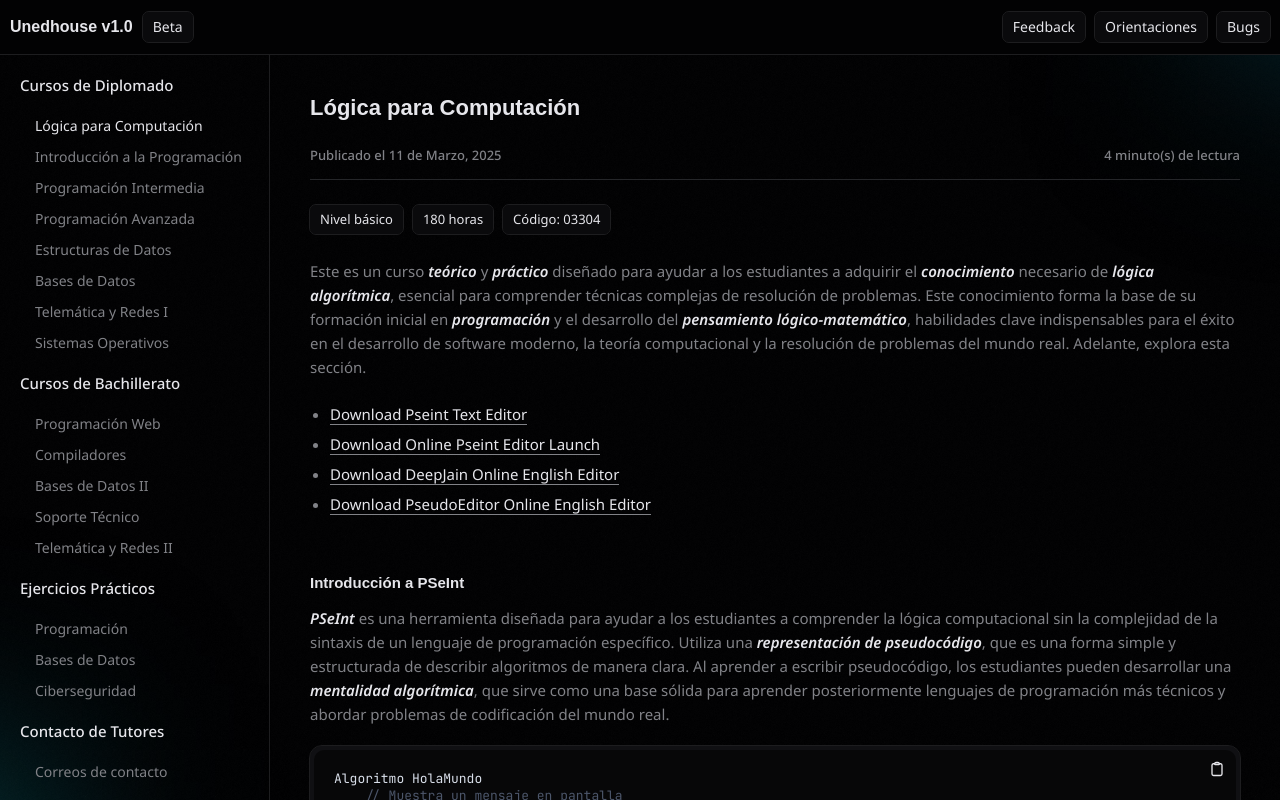
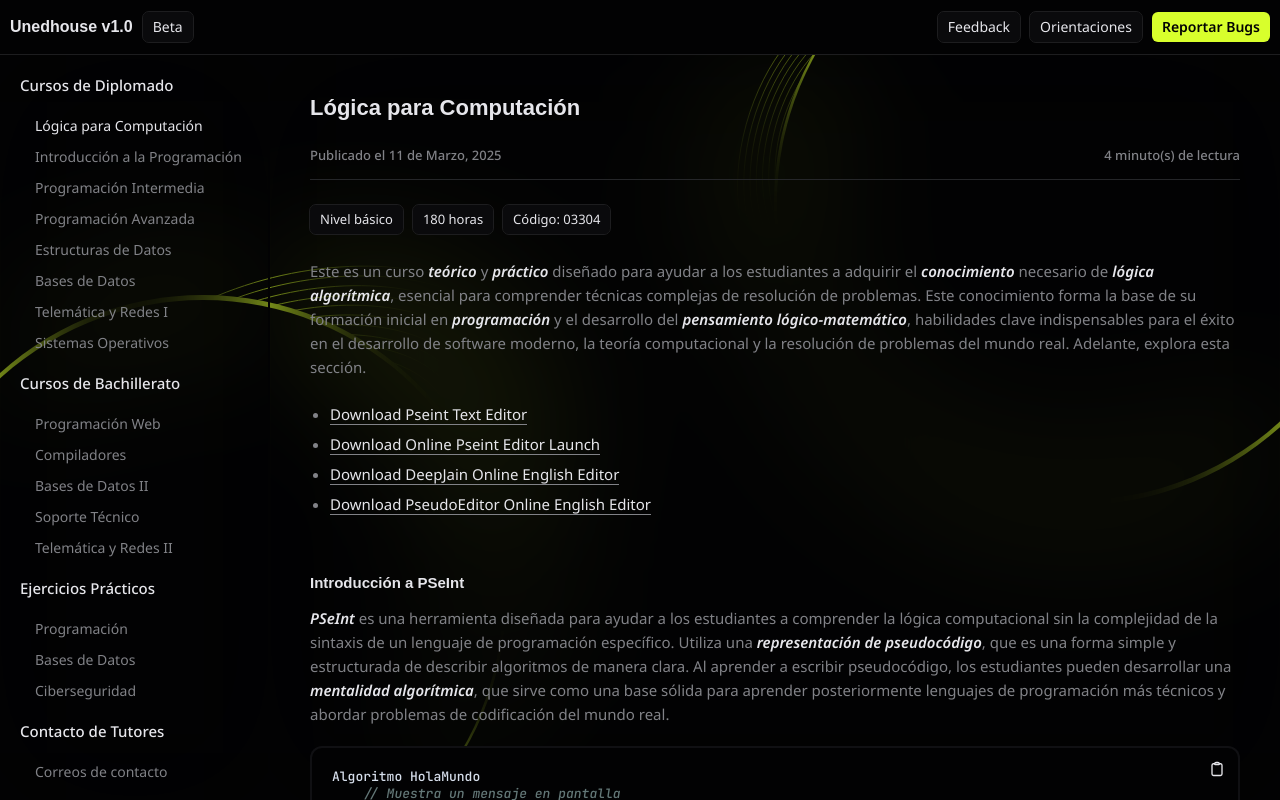
Before and after one commit to Yoswell/UnedHouse, a React (Vite) app: page / in a window 1280 px wide. Built offline with nearby package versions, Linux system fonts and the light colour scheme; a web font is replaced by a local one.

Commit message:
A new design color yellow-green

```diff
--- a/index.html
+++ b/index.html
@@ -2,14 +2,17 @@
 <html lang="en">
     <head>
         <meta charset="UTF-8" />
+        <link rel="icon" as="image/svg" type="svg" href="/Buho.svg" />
         <meta name="viewport" content="width=device-width, initial-scale=1.0" />
-        <!---->
+        <meta name="description" content="Documentación de todos los temas que se veran en los cursos de la Universidad Nacional Estatal a Distancia de Costa Rica, diplomado y bachillerato" />
+        <meta name="keywords" content="informática, ingeniería informática, computer science, computer enginner, programación, redes" />
+        <meta name="author" content="Yoswel Badilla" />
+        <meta property="og:title" content="UnedHouse">
+        <meta property="og:description" content="Documentación de todos los temas que se veran en los cursos de la UNED">
+        <meta property="og:image" content="/Buho.svg">
+        <meta property="og:url" content="https://uned-house.vercel.app">
         <link rel="stylesheet" href="src/css/General.css" />
         <link rel="stylesheet" href="src/css/Sections.css" />
-        <link rel="icon" as="image/svg" type="svg" href="/Buho.svg" />
-        <!---->
-        <link rel="preload" href="/src/assets/fonts/Noto-Sans-regular.woff2" as="font" type="font/woff2" crossorigin="anonymous" />
-        <!---->
         <title>UnedHouse - Documentación de todos los temas que se veran en los cursos de la UNED</title>
     </head>
     <body>
--- a/src/components/content/Codes.tsx
+++ b/src/components/content/Codes.tsx
@@ -2,7 +2,7 @@ import { useEffect } from "react"
 import { CopyI } from "@/icons/Icons"
 import hljs from 'highlight.js'
 // import 'highlight.js/styles/nnfx-dark.min.css' -> dark mode
-import 'highlight.js/styles/nord.css'
+import 'highlight.js/styles/night-owl.min.css'
 
 interface ContentProps {
     key: number
--- a/src/constants/telematicaOne/Codes.ts
+++ b/src/constants/telematicaOne/Codes.ts
@@ -1,14 +1,16 @@
 export const Codes = [
 /* 1 --------------------------------------------------*/
-`enable
-configure terminal
-hostname Router-GNS3`,
+`// Ejemplo de subnetting
+// Red: 192.168.1.0/24 dividida en 4 subredes:
+192.168.1.0/26 (1-62)
+192.168.1.64/26 (65-126)
+192.168.1.128/26 (129-190)
+192.168.1.192/26 (193-254)`,
 
 /* 2 --------------------------------------------------*/
-`// Contraseña modo privilegiado (encriptada)
-enable secret MiClaveSecreta123
+`enable secret MiClaveSecreta123 // Contraseña modo privilegiado (encriptada)
 
-// Configuración de contraseñas para consola y TTY (línea auxiliar)
+// Configuración de contraseñas para la TTY (línea auxiliar)
 line console 0
 password ConsolaSegura
 login
@@ -22,24 +24,13 @@ service password-encryption
 `,
 
 /* 3 --------------------------------------------------*/
-`interface GigabitEthernet0/0
-description Enlace a Switch Principal
-ip address 192.168.1.1 255.255.255.0
-duplex auto
-speed auto
+`//Subinterfaz para VLAN 10 (Ventas)
+interface GigabitEthernet0/0.10
+description VLAN 10 - Ventas
+encapsulation dot1Q 10 // El número 10 DEBE coincidir con el VLAN ID
+ip address 192.168.10.1 255.255.255.0 // Gateway para VLAN 10
 no shutdown
-
-// Subinterfaz para VLAN
-interface GigabitEthernet0/1.10
-description VLAN 10 - Departamento Ventas
-encapsulation dot1Q 10
-ip address 10.10.10.1 255.255.255.0
-
-interface Serial0/0/0
-ip address 172.16.0.1 255.255.255.252
-clock rate 64000  // Solo en lado DCE
-bandwidth 64  // Ancho de banda en Kbps
-no shutdown`,
+exit`,
 
 /* 4 --------------------------------------------------*/
 `banner motd #
@@ -59,25 +50,13 @@ banner motd #
 [!] ⚠ ¡NO INTENTES NADA! ⚠ #`,
 
 /* 5 --------------------------------------------------*/
-`show ip interface brief  // Estado interfaces
-show running-config | include password  // Ver contraseñas
-show crypto key mypubkey rsa  // Ver llaves SSH
+`copy running-config startup-config //Guarda la configuración
 
-ping 192.168.1.5 repeat 100 size 1500  // 100 paquetes grandes
-ping ipv6 2001:db8::1  // Ping IPv6
-traceroute 8.8.8.8 probe 3  // 3 intentos por salto`,
+reload  // Reiniciar router
+
+write erase  // Borra startup-config`,
 
 /* 6 --------------------------------------------------*/
-`copy running-config startup-config
-
-// Restaurar desde TFTP
-copy tftp://192.168.1.100/respaldo.cfg startup-config
-reload  // Reiniciar router
-
-// Eliminar configuración
-write erase  // Borra startup-config`,
-
-/* 8 --------------------------------------------------*/
 `ip dhcp excluded-address 192.168.1.1 192.168.1.50  // Rango excluido
 
 ip dhcp pool RED-LAN
@@ -88,7 +67,7 @@ lease 7  // Días de concesión
 
 service dhcp  // Activar servicio DHCP`,
 
-/* 9 --------------------------------------------------*/
+/* 7 --------------------------------------------------*/
 `vlan 10
 name Ventas
 
--- a/src/css/Cards.css
+++ b/src/css/Cards.css
@@ -3,8 +3,7 @@
     border-radius: var(--r-12);
     background-color: var(--br-cl1);
     position: relative;
-    padding: 4px;
-    outline: 1px solid var(--br-cl2);
+    padding: 2px;
 
     button {
         position: absolute;
@@ -34,12 +33,13 @@
         overflow: hidden;
         code {
             border-radius: var(--r-10);
-            background-color: var(--bg-cl3);
-            font-size: clamp(11px, 2vw, 13px);
+            background-color: var(--bg-cl1);
+            font-size: clamp(12px, 2vw, 13px);
             padding: var(--p-20) !important;
             font-family: "JetBrains Mono", monospace;
             scrollbar-width: none;
             position: relative;
+            font-weight: 500;
 
             span {
                 font-family: inherit;
@@ -79,7 +79,6 @@
 
     p {
         color: var(--fg-cl2);
-        font-size: clamp(14px, 2vw, 15px);
 
         span {
             color: var(--fg-cl1);
--- a/src/css/Docs.css
+++ b/src/css/Docs.css
@@ -4,6 +4,7 @@
     padding: var(--p-20);
     min-width: 270px;
     max-width: 270px;
+    backdrop-filter: blur(70px);
 
     .scroll-aside {
         display: flex;
@@ -53,25 +54,27 @@
 
 /*********************************************************/
 /*********************************************************/
-.menu-bar-left {
-    border-left: 1px solid var(--br-cl2);
-    border-right: 1px solid var(--br-cl2);
+.menu-bar-left, .menu-bar-right {
+    border-left: 2px solid var(--bg-cl1);
+    border-right: 2px solid var(--bg-cl1);
 }
-.menu-bar-right { border-left: 1px solid var(--br-cl1); }
 
 .menu-bar-right, .menu-bar-left {
     .scroll-aside { scrollbar-width: none; }
 }
 
+
 /*********************************************************/
 /*********************************************************/
 
 .scroll-main {
+    backdrop-filter: blur(70px);
+
     .container-content {
         display: grid;
         width: 100%;
+        padding: 40px;
         gap: calc(var(--g-20) * 3);
-        padding: 40px;
 
         .banner-top {
             width: 100%;
--- a/src/css/General.css
+++ b/src/css/General.css
@@ -107,7 +107,6 @@ p { line-height: 1.6; }
 
     .row1 {
         gap: var(--g-10);
-
         img { width: 35px; }
 
         h1 {
@@ -131,6 +130,13 @@ p { line-height: 1.6; }
             padding: var(--p-5) var(--p-10) calc(var(--p-5) + 1px) var(--p-10);
 
             &:hover { opacity: 0.8; }
+        }
+
+        .fill-anchor {
+            background-color: #d8ff2c;
+            color: var(--bg-cl1);
+            font-weight: 600;
+            outline: none;
         }
     }
 }
@@ -166,7 +172,6 @@ p { line-height: 1.6; }
             color: var(--fg-cl1);
             list-style: circle;
             color: var(--fg-cl1);
-            font-size: clamp(14px, 2vw, 15px);
             border-bottom: 1px solid var(--fg-cl2);
 
             &:hover { opacity: 0.8; }
--- a/src/css/Sections.css
+++ b/src/css/Sections.css
@@ -7,19 +7,30 @@
     &::before {
         position: fixed;
         content: '';
-        bottom: -450px; left: -450px;
-        width: 500px; height: 500px;
-        background-color: #04373e;
-        filter: blur(100px); z-index: -1;
+        top: -100px;
+        right: -100px;
+        width: 600px;
+        height: 600px;
+        border-radius: 50%;
+        background-color: var(--bg-cl1);
+        border-bottom: 5px solid #d8ff2c;
+        border-left: 3px solid #d8ff2c;
+        border-right: 3px solid #d8ff2c;
+        z-index: -1;
     }
 
     &::after {
         position: fixed;
         content: '';
-        top: -450px; right: -450px;
-        width: 500px; height: 500px;
-        background-color: #04333e;
-        filter: blur(100px); z-index: -1;
+        top: -120px;
+        right: -120px;
+        transform: translateX(-50%);
+        width: 500px;
+        height: 500px;
+        background-color: var(--bg-cl1);
+        background-image: url('/Ondu.svg');
+        background-size: 100%;
+        z-index: -2;
     }
 }
 
@@ -30,22 +41,37 @@
     display: flex;
     max-width: 1500px;
 
+    &::before {
+        position: fixed;
+        content: '';
+        bottom: -100px;
+        left: -100px;
+        width: 600px;
+        height: 600px;
+        border-radius: 50%;
+        background-color: var(--bg-cl1);
+        border-top: 5px solid #d8ff2c;
+        border-left: 3px solid #d8ff2c;
+        border-right: 3px solid #d8ff2c;
+        z-index: -2;
+    }
+
     &::after {
         position: fixed;
         content: '';
-        top: 0; right: 0;
-        width: 100vw; height: 100vh;
-        background-image: url('/Noiss.avif');
-        background-size: 130px;
-        opacity: 0.4;
-        z-index: -1;
+        bottom: -120px;
+        left: -120px;
+        width: 800px;
+        height: 800px;
+        background-color: var(--bg-cl1);
+        background-image: url('/Ondu.svg');
+        background-size: 100%;
+        z-index: -3;
     }
 }
 
 .scroll-main {
     width: 100%;
-    position: sticky;
-    top: 0;
     height: calc(100vh - 55px);
     overflow-x: hidden;
     scroll-behavior: smooth;
--- a/src/pages/Docs.tsx
+++ b/src/pages/Docs.tsx
@@ -35,7 +35,7 @@ export function Docs() {
                             <div className="separate">
                                 <a className="empty-anchor">Feedback</a>
                                 <a className="empty-anchor">Orientaciones</a>
-                                <a className="empty-anchor">Bugs</a>
+                                <a className="fill-anchor">Reportar Bugs</a>
                             </div>
                         </div>
                     </div>
```
Also changed, not shown: src/constants/telematicaOne/Titles.ts (+37 -25 lines), public/Ondu.svg (added).
